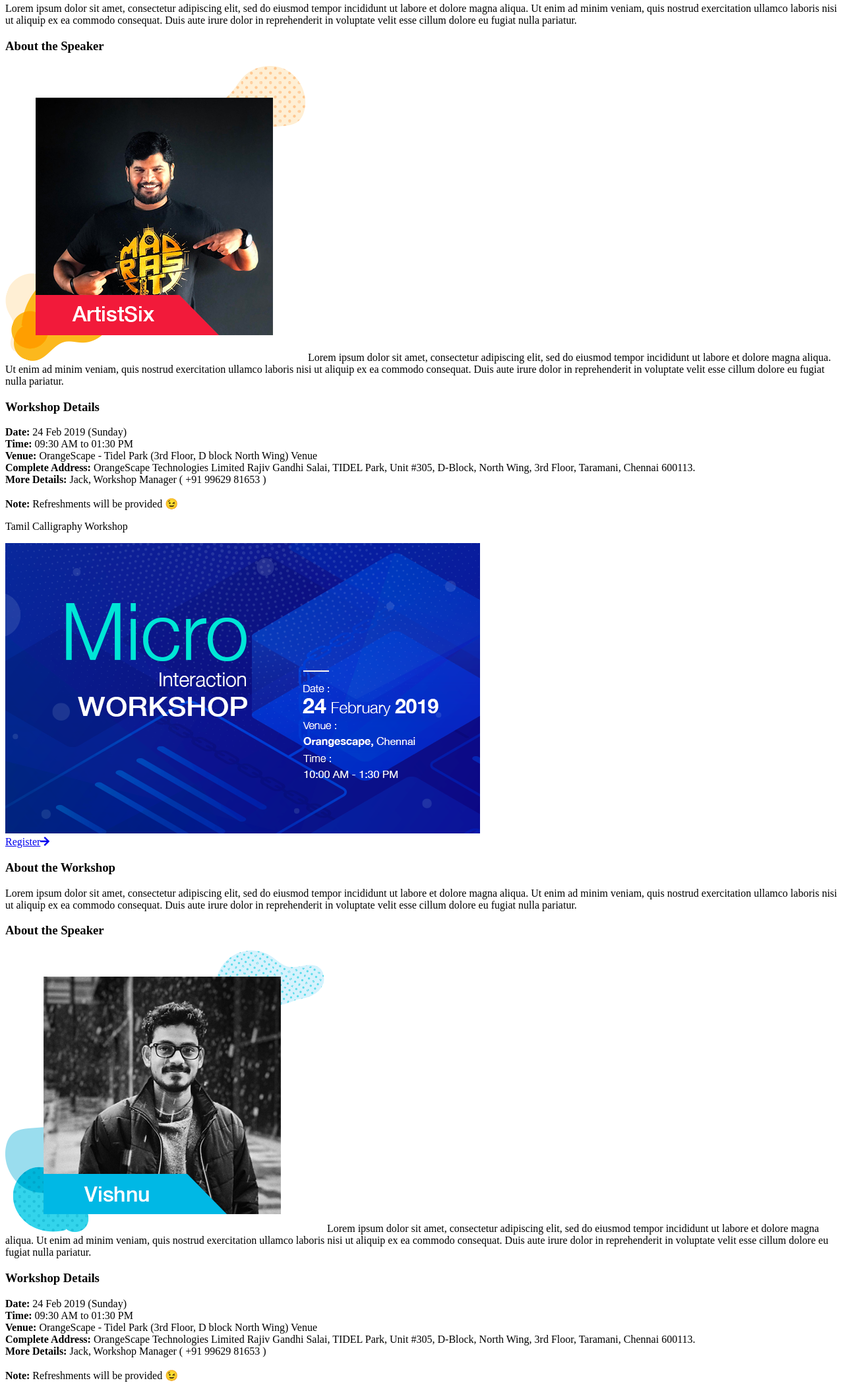
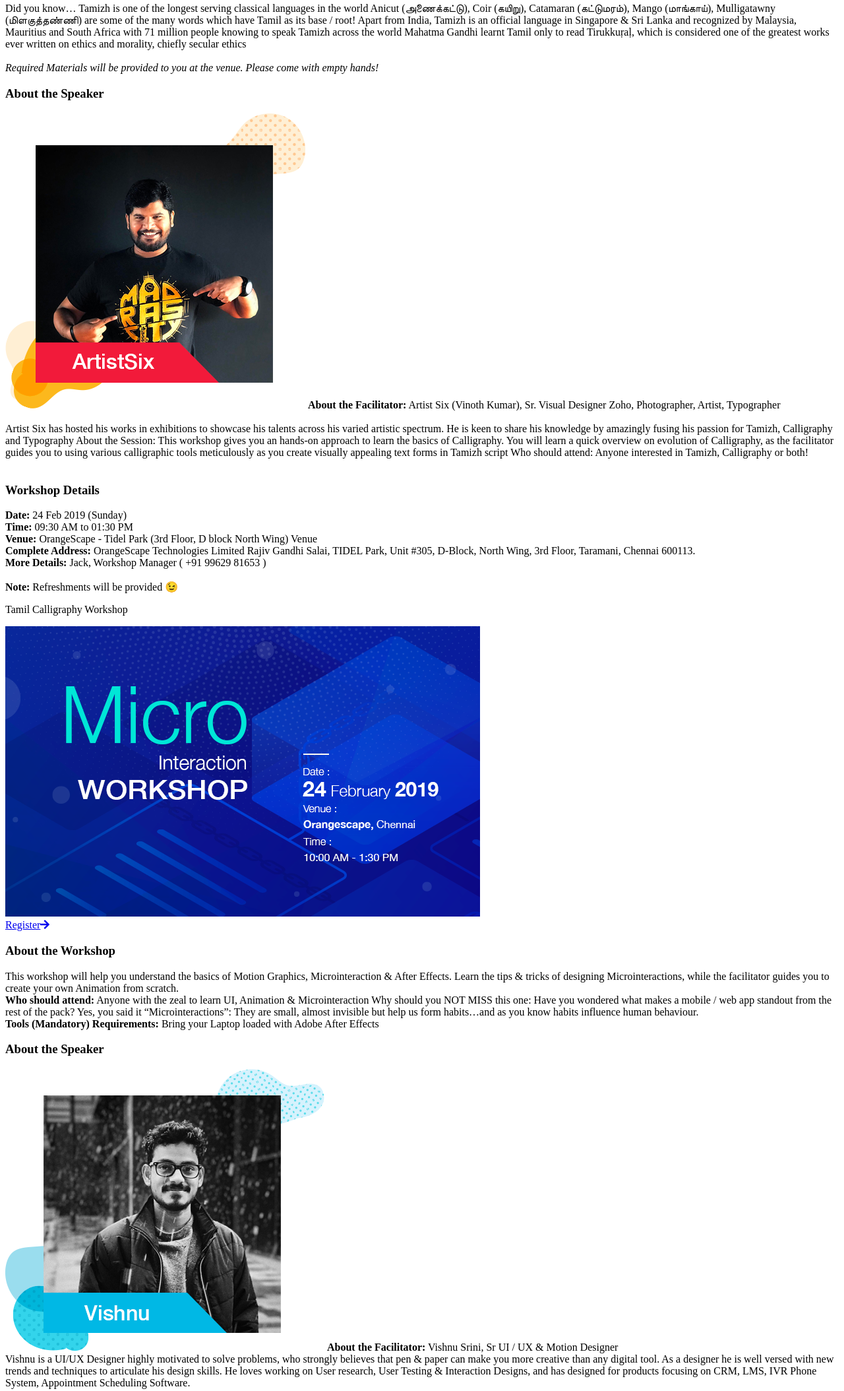
Before and after one commit to MadrastersCommunity/workshop-landing-page, a website: page index.html in a window 1280 px wide. Shown: the part 1619-3727 px from the top of the page at 66% size. Drawn offline with Linux system fonts and the light colour scheme.

Commit message:
content changes

```diff
--- a/index.html
+++ b/index.html
@@ -94,12 +94,21 @@
               </h3>
               <div class="underline has-workshop-1-color"></div>
               <p class="content">
-                Lorem ipsum dolor sit amet, consectetur adipiscing elit, sed do
-                eiusmod tempor incididunt ut labore et dolore magna aliqua. Ut
-                enim ad minim veniam, quis nostrud exercitation ullamco laboris
-                nisi ut aliquip ex ea commodo consequat. Duis aute irure dolor
-                in reprehenderit in voluptate velit esse cillum dolore eu fugiat
-                nulla pariatur.
+                Did you know… Tamizh is one of the longest serving classical
+                languages in the world Anicut (அணைக்கட்டு), Coir (கயிறு),
+                Catamaran (கட்டுமரம்), Mango (மாங்காய்), Mulligatawny
+                (மிளகுத்தண்ணி) are some of the many words which have Tamil as
+                its base / root! Apart from India, Tamizh is an official
+                language in Singapore & Sri Lanka and recognized by Malaysia,
+                Mauritius and South Africa with 71 million people knowing to
+                speak Tamizh across the world Mahatma Gandhi learnt Tamil only
+                to read Tirukkuṛaḷ, which is considered one of the greatest
+                works ever written on ethics and morality, chiefly secular
+                ethics <br /><br />
+                <em
+                  >Required Materials will be provided to you at the venue.
+                  Please come with empty hands!</em
+                >
               </p>
             </div>
 
@@ -111,12 +120,21 @@
 
               <p class="content">
                 <img src="images/artist-six.png" alt="Artist Six Madrasters" />
-                Lorem ipsum dolor sit amet, consectetur adipiscing elit, sed do
-                eiusmod tempor incididunt ut labore et dolore magna aliqua. Ut
-                enim ad minim veniam, quis nostrud exercitation ullamco laboris
-                nisi ut aliquip ex ea commodo consequat. Duis aute irure dolor
-                in reprehenderit in voluptate velit esse cillum dolore eu fugiat
-                nulla pariatur.
+                <strong>About the Facilitator:</strong> Artist Six (Vinoth
+                Kumar), Sr. Visual Designer Zoho, Photographer, Artist,
+                Typographer <br />
+                <br />
+                Artist Six has hosted his works in exhibitions to showcase his
+                talents across his varied artistic spectrum. He is keen to share
+                his knowledge by amazingly fusing his passion for Tamizh,
+                Calligraphy and Typography About the Session: This workshop
+                gives you an hands-on approach to learn the basics of
+                Calligraphy. You will learn a quick overview on evolution of
+                Calligraphy, as the facilitator guides you to using various
+                calligraphic tools meticulously as you create visually appealing
+                text forms in Tamizh script Who should attend: Anyone interested
+                in Tamizh, Calligraphy or both! <br />
+                <br />
               </p>
             </div>
 
@@ -170,12 +188,20 @@
               </h3>
               <div class="underline has-workshop-2-color"></div>
               <p class="content">
-                Lorem ipsum dolor sit amet, consectetur adipiscing elit, sed do
-                eiusmod tempor incididunt ut labore et dolore magna aliqua. Ut
-                enim ad minim veniam, quis nostrud exercitation ullamco laboris
-                nisi ut aliquip ex ea commodo consequat. Duis aute irure dolor
-                in reprehenderit in voluptate velit esse cillum dolore eu fugiat
-                nulla pariatur.
+                This workshop will help you understand the basics of Motion
+                Graphics, Microinteraction &amp; After Effects. Learn the tips
+                &amp; tricks of designing Microinteractions, while the
+                facilitator guides you to create your own Animation from
+                scratch. <br />
+                <strong>Who should attend:</strong> Anyone with the zeal to
+                learn UI, Animation &amp; Microinteraction Why should you NOT
+                MISS this one: Have you wondered what makes a mobile / web app
+                standout from the rest of the pack? Yes, you said it
+                “Microinteractions”: They are small, almost invisible but help
+                us form habits…and as you know habits influence human behaviour.
+                <br />
+                <strong>Tools (Mandatory) Requirements:</strong> Bring your
+                Laptop loaded with Adobe After Effects
               </p>
             </div>
 
@@ -186,13 +212,16 @@
               <div class="underline has-workshop-2-color"></div>
 
               <p class="content">
-                <img src="images/vishnu.png" alt="Vishu - Madrasters" /> Lorem
-                ipsum dolor sit amet, consectetur adipiscing elit, sed do
-                eiusmod tempor incididunt ut labore et dolore magna aliqua. Ut
-                enim ad minim veniam, quis nostrud exercitation ullamco laboris
-                nisi ut aliquip ex ea commodo consequat. Duis aute irure dolor
-                in reprehenderit in voluptate velit esse cillum dolore eu fugiat
-                nulla pariatur.
+                <img src="images/vishnu.png" alt="Vishu - Madrasters" />
+                <strong>About the Facilitator:</strong> Vishnu Srini, Sr UI / UX
+                &amp; Motion Designer <br />
+                Vishnu is a UI/UX Designer highly motivated to solve problems,
+                who strongly believes that pen &amp; paper can make you more
+                creative than any digital tool. As a designer he is well versed
+                with new trends and techniques to articulate his design skills.
+                He loves working on User research, User Testing &amp;
+                Interaction Designs, and has designed for products focusing on
+                CRM, LMS, IVR Phone System, Appointment Scheduling Software.
               </p>
             </div>
 
@@ -233,7 +262,7 @@
         <div class="content">
           <div class="info has-text-centered ">
             <h5>Venue Partner</h5>
-            <a href="https://orangescape.com?ref=madrasters"
+            <a href="https://orangescape.com?ref=madrasters" target="_blank"
               ><img src="images/orangescape.png" alt="OrangeScape"
             /></a>
           </div>
--- a/scss/styles.scss
+++ b/scss/styles.scss
@@ -152,17 +152,17 @@ body {
     }
 
     &.is-workshop-1.is-active {
-      animation: slideInLeft 0.2s cubic-bezier(0.09, 0.73, 0.97, 0.62);
+      animation: slideInLeft 0.15s cubic-bezier(0.09, 0.73, 0.97, 0.62);
     }
 
     &.is-workshop-2.is-active {
-      animation: slideInRight 0.2s cubic-bezier(0.09, 0.73, 0.97, 0.62);
+      animation: slideInRight 0.15s cubic-bezier(0.09, 0.73, 0.97, 0.62);
     }
 
     &.is-workshop-1 .sidebar {
       background-color: $workshop-1;
       background-image: url("../images/tamil-calligraphy-bg.png");
-      animation: slideInLeft 0.1s cubic-bezier(0.09, 0.73, 0.97, 0.62);
+      animation: slideInLeft 0.15s cubic-bezier(0.09, 0.73, 0.97, 0.62);
       p {
         transform: rotate(-180deg);
         text-align: right;
@@ -272,6 +272,7 @@ body {
         font-weight: 500;
         margin-bottom: 1rem;
         text-transform: uppercase;
+        word-wrap: break-word;
 
         span {
           font-weight: 900;
```
Also changed, not shown: dist/index.html, 8 other files.
